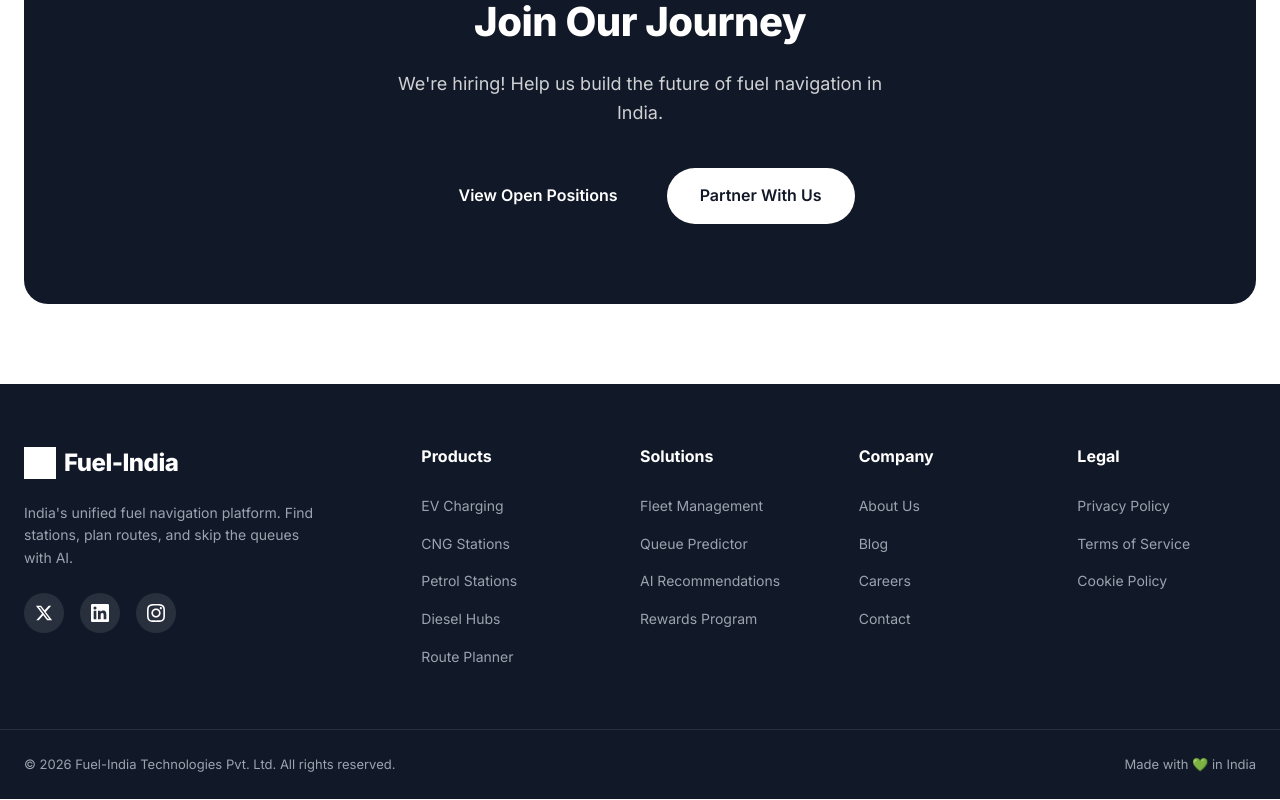
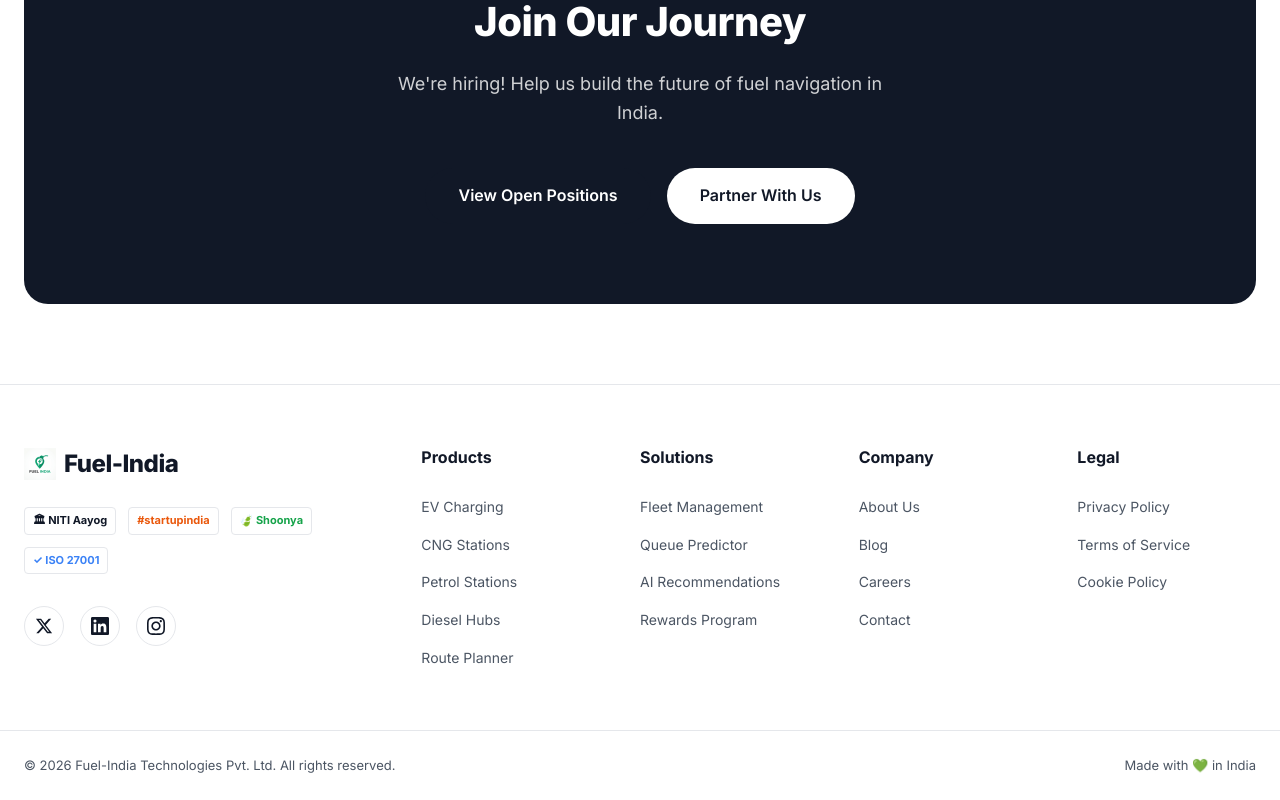
Before and after one commit to Ankit-yadav-8/Ankit-Fuel, a React (Vite) app in the folder fuel-india/: page /#/terms in a window 1280 px wide. Shown: the part 3624-4424 px from the top of the page. Built offline with nearby package versions, Linux system fonts and the light colour scheme.

Commit message:
Update footer design, remove CTA section and floating widget

```diff
--- a/fuel-india/src/components/Footer.jsx
+++ b/fuel-india/src/components/Footer.jsx
@@ -50,12 +50,17 @@
             <div className="footer__brand">
               <Link to="/" className="footer__logo">
                 <img src="./images/logo.png" alt="Fuel-India" className="footer__logo-img" />
-                <span className="footer__logo-text">Fuel-India</span>
+                <span className="footer__logo-text" style={{ color: '#111827' }}>Fuel-India</span>
               </Link>
-              <p className="footer__tagline">
-                India's unified fuel navigation platform. Find stations, plan routes, and skip the queues with AI.
-              </p>
-              <div className="footer__socials">
+
+              <div style={{ display: 'flex', flexWrap: 'wrap', gap: '12px', marginTop: '24px', marginBottom: '24px' }}>
+                <span style={{ fontSize: '11px', fontWeight: 'bold', color: '#111827', border: '1px solid #E5E7EB', padding: '4px 8px', borderRadius: '4px' }}>🏛 NITI Aayog</span>
+                <span style={{ fontSize: '11px', fontWeight: 'bold', color: '#EA580C', border: '1px solid #E5E7EB', padding: '4px 8px', borderRadius: '4px' }}>#startupindia</span>
+                <span style={{ fontSize: '11px', fontWeight: 'bold', color: '#16A34A', border: '1px solid #E5E7EB', padding: '4px 8px', borderRadius: '4px' }}>🍃 Shoonya</span>
+                <span style={{ fontSize: '11px', fontWeight: 'bold', color: '#3B82F6', border: '1px solid #E5E7EB', padding: '4px 8px', borderRadius: '4px' }}>✓ ISO 27001</span>
+              </div>
+
+              <div className="footer__socials" style={{ marginTop: '32px' }}>
                 <a href="#" className="footer__social" aria-label="Twitter">
                   <svg viewBox="0 0 24 24" fill="currentColor"><path d="M18.244 2.25h3.308l-7.227 8.26 8.502 11.24H16.17l-5.214-6.817L4.99 21.75H1.68l7.73-8.835L1.254 2.25H8.08l4.713 6.231zm-1.161 17.52h1.833L7.084 4.126H5.117z"/></svg>
                 </a>
--- a/fuel-india/src/index.css
+++ b/fuel-india/src/index.css
@@ -717,23 +717,23 @@
 /* ---------------------------------------
    FOOTER
    --------------------------------------- */
-.footer { background: #111827; color: white; padding-top: 60px; }
+.footer { background: white; color: var(--text-primary); padding-top: 60px; border-top: 1px solid var(--border-light); }
 .footer__top { padding-bottom: 60px; }
 .footer__grid { display: grid; grid-template-columns: 2fr 1fr 1fr 1fr 1fr; gap: 40px; }
 .footer__logo { display: flex; align-items: center; gap: 8px; margin-bottom: 20px; }
-.footer__logo-img { height: 32px; filter: brightness(0) invert(1); }
-.footer__logo-text { font-size: 24px; font-weight: 800; color: white; letter-spacing: -0.5px; }
-.footer__tagline { font-size: 14px; color: #9CA3AF; line-height: 1.6; margin-bottom: 24px; max-width: 300px; }
-.footer__socials { display: flex; gap: 16px; }
-.footer__social { width: 40px; height: 40px; border-radius: 50%; background: rgba(255,255,255,0.1); display: flex; align-items: center; justify-content: center; color: white; transition: background 0.2s; }
+.footer__logo-img { height: 32px; }
+.footer__logo-text { font-size: 24px; font-weight: 800; color: var(--text-primary); letter-spacing: -0.5px; }
+.footer__tagline { font-size: 14px; color: var(--text-secondary); line-height: 1.6; margin-bottom: 24px; max-width: 300px; }
+.footer__socials { display: flex; gap: 16px; margin-top: 32px; }
+.footer__social { width: 40px; height: 40px; border-radius: 50%; border: 1px solid var(--border-light); background: white; display: flex; align-items: center; justify-content: center; color: var(--text-primary); transition: all 0.2s; }
 .footer__social svg { width: 18px; height: 18px; }
-.footer__social:hover { background: var(--primary); }
-.footer__section-title { font-size: 16px; font-weight: 700; margin-bottom: 24px; color: white; }
+.footer__social:hover { border-color: var(--text-primary); color: var(--text-primary); }
+.footer__section-title { font-size: 16px; font-weight: 700; margin-bottom: 24px; color: var(--text-primary); }
 .footer__list { display: flex; flex-direction: column; gap: 12px; }
-.footer__link { font-size: 14px; color: #9CA3AF; transition: color 0.2s; }
-.footer__link:hover { color: white; }
-.footer__bottom { border-top: 1px solid rgba(255,255,255,0.1); padding: 24px 0; }
-.footer__bottom-inner { display: flex; justify-content: space-between; align-items: center; font-size: 13px; color: #9CA3AF; }
+.footer__link { font-size: 14px; color: var(--text-secondary); transition: color 0.2s; }
+.footer__link:hover { color: var(--text-primary); }
+.footer__bottom { border-top: 1px solid var(--border-light); padding: 24px 0; }
+.footer__bottom-inner { display: flex; justify-content: space-between; align-items: center; font-size: 13px; color: var(--text-secondary); }
 @media (max-width: 1024px) { .footer__grid { grid-template-columns: 1fr 1fr; } }
 @media (max-width: 768px) { .footer__grid { grid-template-columns: 1fr; } .footer__bottom-inner { flex-direction: column; gap: 16px; text-align: center; } }
 
--- a/fuel-india/src/pages/Home.jsx
+++ b/fuel-india/src/pages/Home.jsx
@@ -196,21 +196,7 @@
                 <img src="./images/diesel_fleet_1783050838517.png" alt="Fleet Drivers" />
                 <div className="hero__card-overlay">Fleet Driver Details</div>
 
-                {/* Floating Widget over image */}
-                <div className="hero__widget hero__widget--mini" style={{ position: 'absolute', top: '50%', left: '50%', transform: 'translate(-50%, -50%)', width: '80%', flexDirection: 'column', alignItems: 'flex-start', padding: '24px' }}>
-                   <div style={{ color: '#3b82f6', fontSize: '11px', border: '1px solid #3b82f6', borderRadius: '12px', padding: '2px 8px', marginBottom: '12px' }}>Fleet Driver Details</div>
-                   <div style={{ display: 'flex', alignItems: 'center', gap: '12px', marginBottom: '16px' }}>
-                      <div className="hero__widget-avatar" style={{width: '32px', height: '32px'}}>MR</div>
-                      <div>
-                        <strong style={{ fontSize: '13px' }}>Muthuswamy R</strong>
-                        <span style={{ fontSize: '11px', color: '#22c55e', display: 'flex', alignItems: 'center', gap: '4px' }}><span style={{width: '6px', height: '6px', background: '#22c55e', borderRadius: '50%'}}></span> Charging</span>
-                      </div>
-                      <div style={{ marginLeft: 'auto', fontWeight: '800', fontSize: '16px' }}>76%</div>
-                   </div>
-                   <div style={{ width: '100%', height: '4px', background: '#e5e7eb', borderRadius: '2px', marginBottom: '16px' }}>
-                     <div style={{ width: '76%', height: '100%', background: '#22c55e', borderRadius: '2px' }}></div>
-                   </div>
-                </div>
+
               </div>
             </div>
           </div>
@@ -367,19 +353,7 @@
         </div>
       </section>
 
-      {/* ─── CTA Section ─── */}
-      <section className="cta-section">
-        <div className="container">
-          <div className="cta-card">
-            <h2 className="cta-card__title">Ready to Navigate Smarter?</h2>
-            <p className="cta-card__desc">Join 50,000+ users who save time and money on every refueling stop.</p>
-            <div className="cta-card__actions">
-              <Link to="/route-planner" className="btn btn--primary btn--lg">Get Started Free</Link>
-              <Link to="/contact" className="btn btn--white btn--lg">Talk to Sales</Link>
-            </div>
-          </div>
-        </div>
-      </section>
+
     </div>
   );
 }
```
